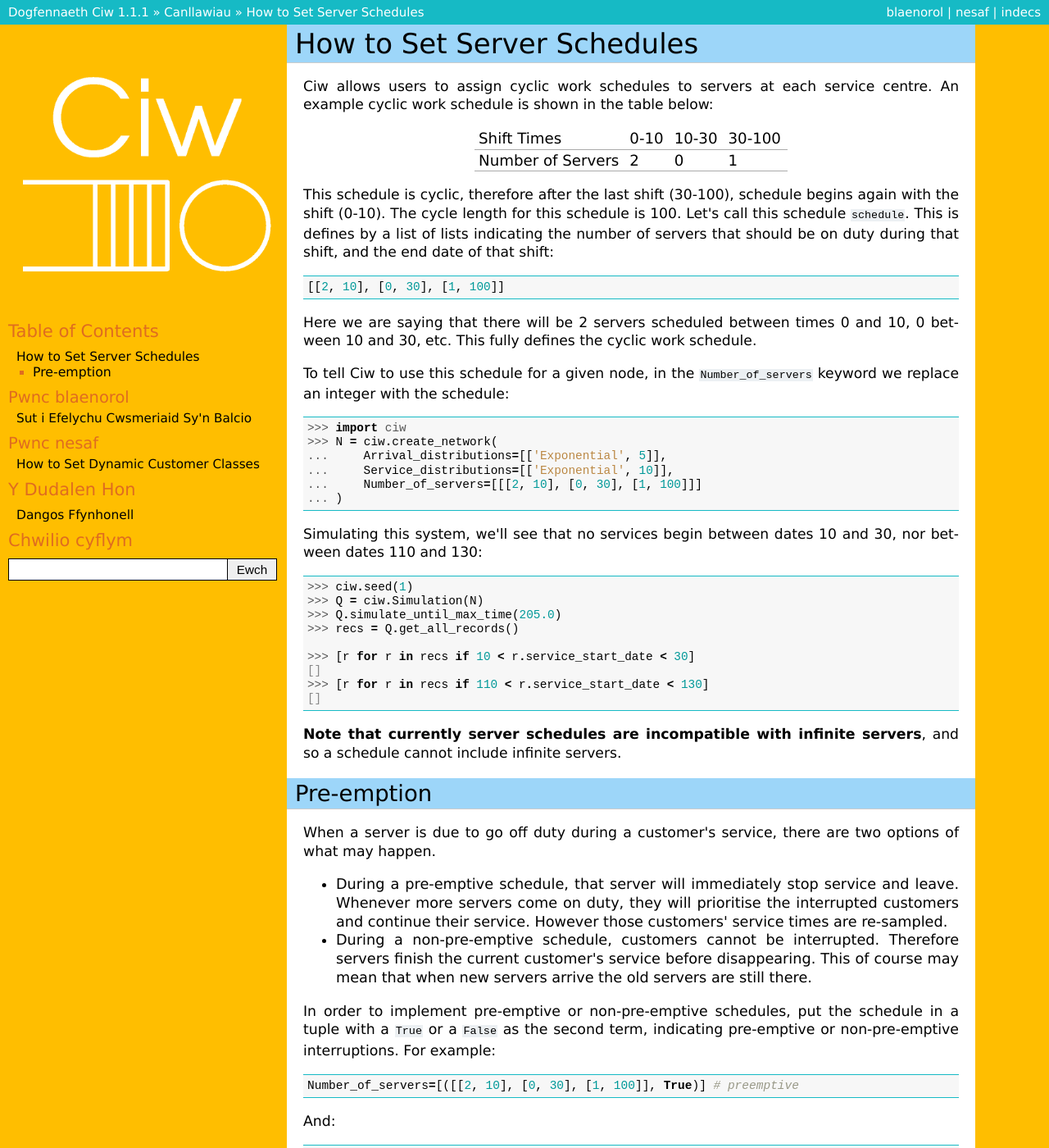
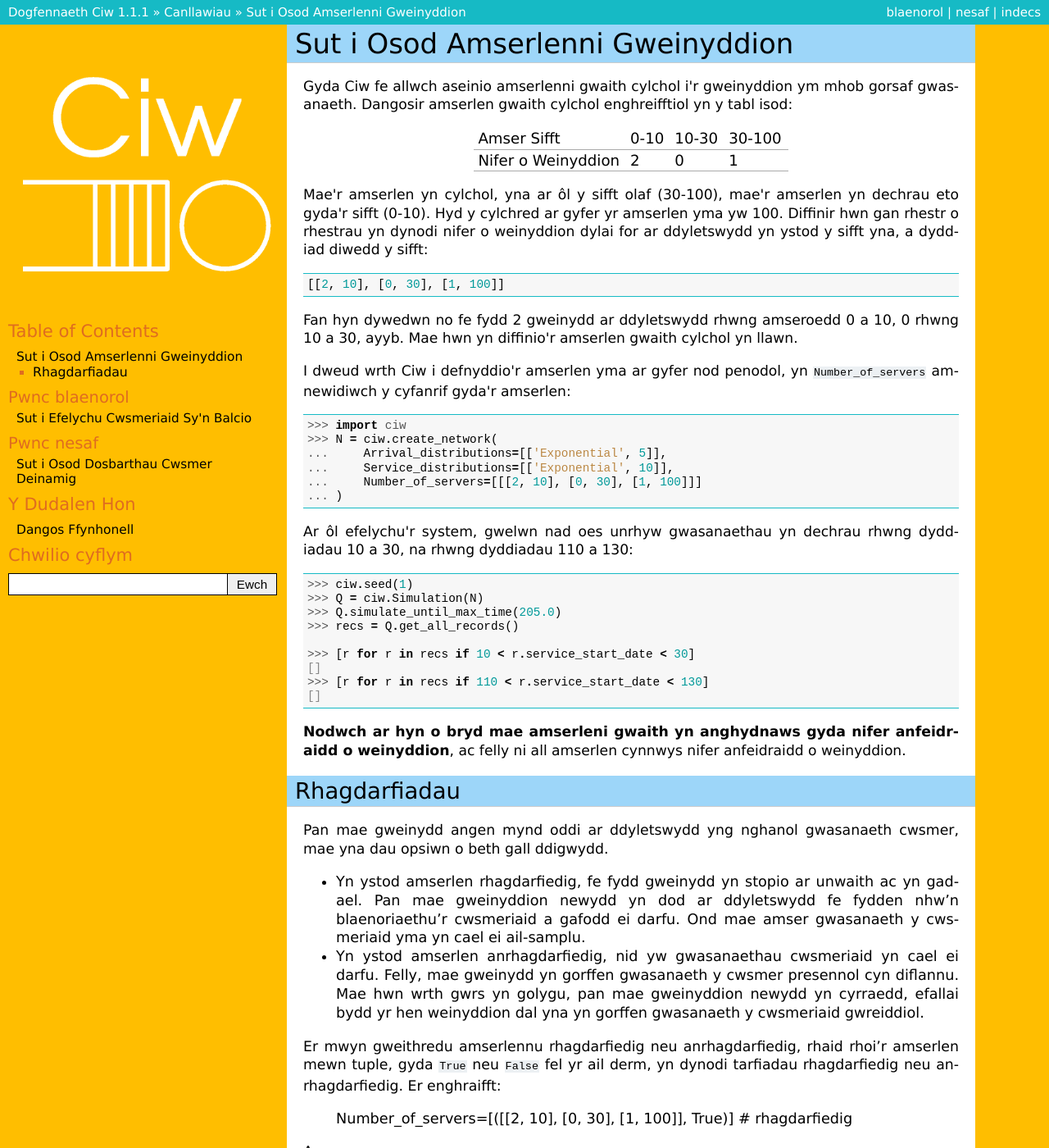
Before and after one commit to CiwPython/Ciw-cy, a Sphinx documentation site: the page built from docs/Guides/server_schedule.rst, in a window 1280 px wide and 1400 px high. Shown: the whole window at 82% size. Built offline with Sphinx 7.4.7, drawn with Linux system fonts in a browser that asks for light colours; some of the changed text lies outside the part shown.

Commit message:
Gorffen cyfieithu

```diff
--- a/docs/Guides/server_schedule.rst
+++ b/docs/Guides/server_schedule.rst
@@ -1,28 +1,28 @@
 .. _server-schedule:
 
-===========================
-How to Set Server Schedules
-===========================
+=================================
+Sut i Osod Amserlenni Gweinyddion
+=================================
 
-Ciw allows users to assign cyclic work schedules to servers at each service centre.
-An example cyclic work schedule is shown in the table below:
+Gyda Ciw fe allwch aseinio amserlenni gwaith cylchol i'r gweinyddion ym mhob gorsaf gwasanaeth.
+Dangosir amserlen gwaith cylchol enghreifftiol yn y tabl isod:
 
-    +-------------------+---------+--------+--------+
-    |    Shift Times    |    0-10 |  10-30 | 30-100 |
-    +-------------------+---------+--------+--------+
-    | Number of Servers |       2 |      0 |      1 |
-    +-------------------+---------+--------+--------+
+    +--------------------+--------+--------+--------+
+    |     Amser Sifft    |   0-10 |  10-30 | 30-100 |
+    +--------------------+--------+--------+--------+
+    | Nifer o Weinyddion |      2 |      0 |      1 |
+    +--------------------+--------+--------+--------+
 
-This schedule is cyclic, therefore after the last shift (30-100), schedule begins again with the shift (0-10).
-The cycle length for this schedule is 100. Let's call this schedule :code:`schedule`.
-This is defines by a list of lists indicating the number of servers that should be on duty during that shift, and the end date of that shift::
+Mae'r amserlen yn cylchol, yna ar ôl y sifft olaf (30-100), mae'r amserlen yn dechrau eto gyda'r sifft (0-10).
+Hyd y cylchred ar gyfer yr amserlen yma yw 100.
+Diffinir hwn gan rhestr o rhestrau yn dynodi nifer o weinyddion dylai for ar ddyletswydd yn ystod y sifft yna, a dyddiad diwedd y sifft::
 
     [[2, 10], [0, 30], [1, 100]]
 
-Here we are saying that there will be 2 servers scheduled between times 0 and 10, 0 between 10 and 30, etc.
-This fully defines the cyclic work schedule.
+Fan hyn dywedwn no fe fydd 2 gweinydd ar ddyletswydd rhwng amseroedd 0 a 10, 0 rhwng 10 a 30, ayyb.
+Mae hwn yn diffinio'r amserlen gwaith cylchol yn llawn.
 
-To tell Ciw to use this schedule for a given node, in the :code:`Number_of_servers` keyword we replace an integer with the schedule::
+I dweud wrth Ciw i defnyddio'r amserlen yma ar gyfer nod penodol, yn :code:`Number_of_servers` amnewidiwch y cyfanrif gyda'r amserlen::
 
     >>> import ciw
     >>> N = ciw.create_network(
@@ -31,7 +31,7 @@ To tell Ciw to use this schedule for a given node, in the :code:`Number_of_serve
     ...     Number_of_servers=[[[2, 10], [0, 30], [1, 100]]]
     ... )
 
-Simulating this system, we'll see that no services begin between dates 10 and 30, nor between dates 110 and 130::
+Ar ôl efelychu'r system, gwelwn nad oes unrhyw gwasanaethau yn dechrau rhwng dyddiadau 10 a 30, na rhwng dyddiadau 110 a 130::
 
     >>> ciw.seed(1)
     >>> Q = ciw.Simulation(N)
@@ -43,27 +43,28 @@ Simulating this system, we'll see that no services begin between dates 10 and 30
     >>> [r for r in recs if 110 < r.service_start_date < 130]
     []
 
-**Note that currently server schedules are incompatible with infinite servers**, and so a schedule cannot include infinite servers.
+**Nodwch ar hyn o bryd mae amserleni gwaith yn anghydnaws gyda nifer anfeidraidd o weinyddion**, ac felly ni all amserlen cynnwys nifer anfeidraidd o weinyddion.
 
 
 
-Pre-emption
------------
+Rhagdarfiadau
+-------------
 
-When a server is due to go off duty during a customer's service, there are two options of what may happen.
+Pan mae gweinydd angen mynd oddi ar ddyletswydd yng nghanol gwasanaeth cwsmer, mae yna dau opsiwn o beth gall ddigwydd.
 
-+ During a pre-emptive schedule, that server will immediately stop service and leave. Whenever more servers come on duty, they will prioritise the interrupted customers and continue their service. However those customers' service times are re-sampled.
++ Yn ystod amserlen rhagdarfiedig, fe fydd gweinydd yn stopio ar unwaith ac yn gadael. Pan mae gweinyddion newydd yn dod ar ddyletswydd fe fydden nhw’n blaenoriaethu’r cwsmeriaid a gafodd ei darfu. Ond mae amser gwasanaeth y cwsmeriaid yma yn cael ei ail-samplu.
 
-+ During a non-pre-emptive schedule, customers cannot be interrupted. Therefore servers finish the current customer's service before disappearing. This of course may mean that when new servers arrive the old servers are still there.
++ Yn ystod amserlen anrhagdarfiedig, nid yw gwasanaethau cwsmeriaid yn cael ei darfu. Felly, mae gweinydd yn gorffen gwasanaeth y cwsmer presennol cyn diflannu. Mae hwn wrth gwrs yn golygu, pan mae gweinyddion newydd yn cyrraedd, efallai bydd yr hen weinyddion dal yna yn gorffen gwasanaeth y cwsmeriaid gwreiddiol.
 
-In order to implement pre-emptive or non-pre-emptive schedules, put the schedule in a tuple with a :code:`True` or a :code:`False` as the second term, indicating pre-emptive or non-pre-emptive interruptions. For example::
+Er mwyn gweithredu amserlennu rhagdarfiedig neu anrhagdarfiedig, rhaid rhoi’r amserlen mewn tuple, gyda :code:`True` neu :code:`False` fel yr ail derm, yn dynodi tarfiadau rhagdarfiedig neu anrhagdarfiedig.
+Er enghraifft:
 
-    Number_of_servers=[([[2, 10], [0, 30], [1, 100]], True)] # preemptive
+    Number_of_servers=[([[2, 10], [0, 30], [1, 100]], True)] # rhagdarfiedig
 
-And::
+Ac::
 
-    Number_of_servers=[([[2, 10], [0, 30], [1, 100]], False)] # non-preemptive
+    Number_of_servers=[([[2, 10], [0, 30], [1, 100]], False)] # anrhagdarfiedig
 
-Ciw defaults to non-pre-emptive schedules, and so the following code implies a non-pre-emptive schedule::
+Mae Ciw yn defnyddio amserlennu anrhagdarfiedig fel yr opsiwn diofyn, felly mae’r cod isod yn awgrymu amserlen anrhagdarfiedig:
 
-    Number_of_servers=[[[2, 10], [0, 30], [1, 100]]] # non-preemptive
+    Number_of_servers=[[[2, 10], [0, 30], [1, 100]]] # anrhagdarfiedig
```
Also changed, not shown: docs/Guides/behaviour.rst (+16 -16 lines), docs/Guides/deadlock.rst (+35 -32 lines), docs/Guides/dynamic_customerclasses.rst (+14 -15 lines), docs/Guides/from_file.rst (+18 -15 lines).
